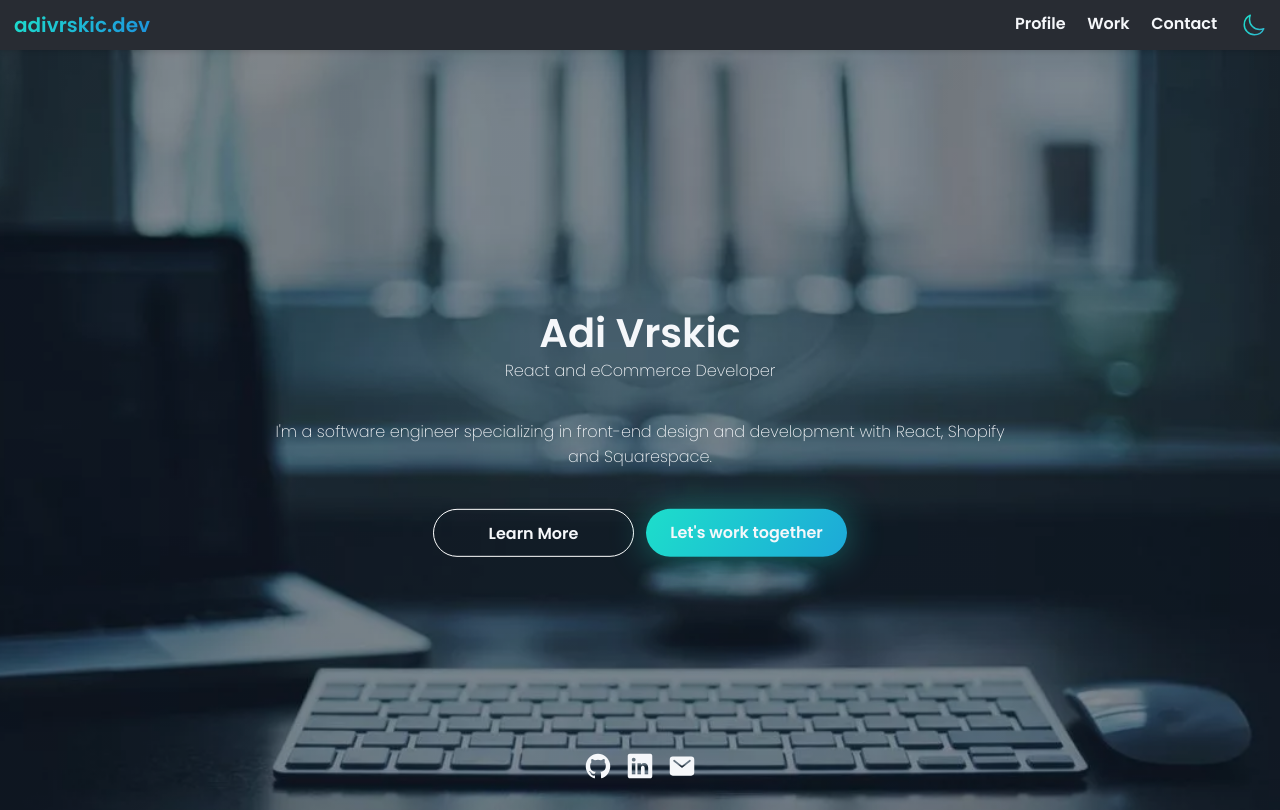
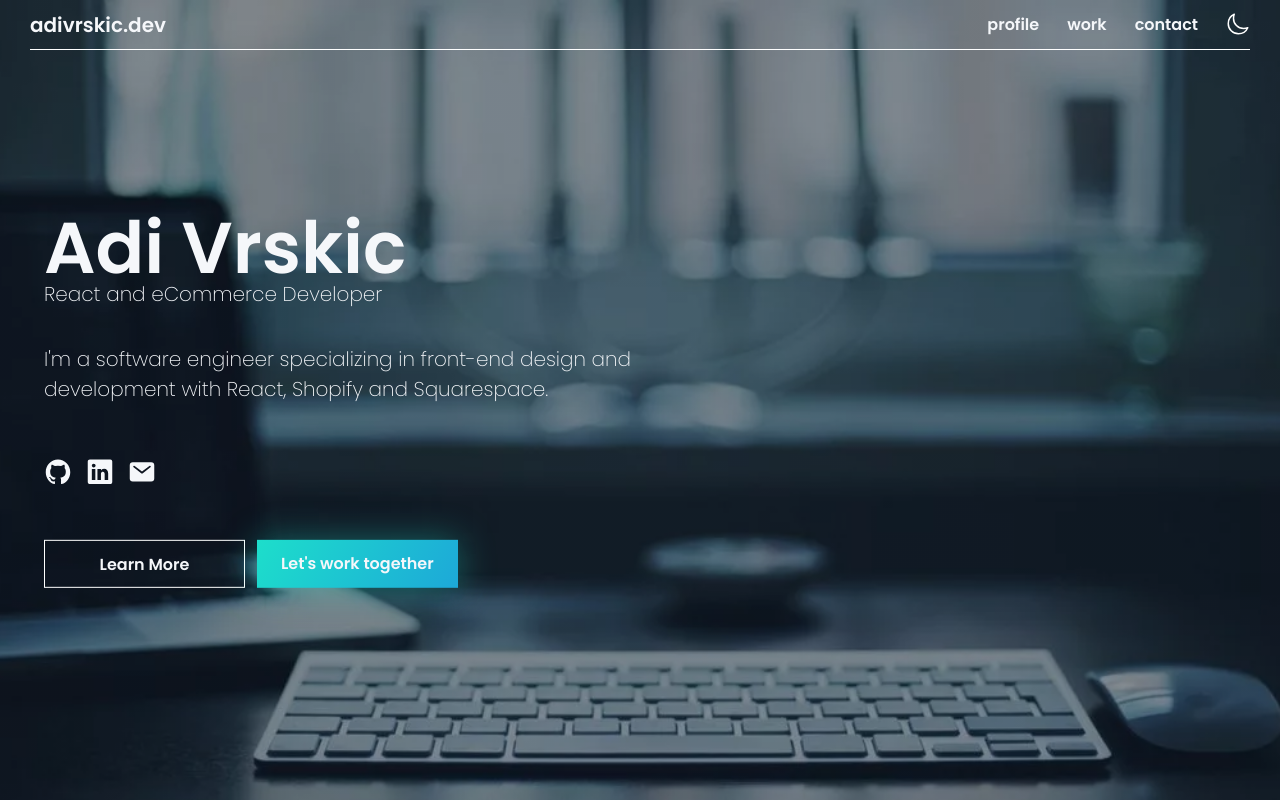
Before and after one commit to adivrskic/portfolio, a React (Create React App) app: page / in a window 1280 px wide. Built offline with nearby package versions, Linux system fonts and the light colour scheme.

Commit message:
dt banner

```diff
--- a/src/App.js
+++ b/src/App.js
@@ -24,8 +24,6 @@ function App() {
               <Route path="/contact" element={<Contact />} />
             </Routes>
           </main>
-
-          {/* <Footer /> */}
         </div>
       </BrowserRouter>
     </StateProvider>
--- a/src/components/Banner.js
+++ b/src/components/Banner.js
@@ -9,12 +9,6 @@ function Banner() {
 
   return (
     <div id="banner" className="banner">
-      <svg width="0" height="0">
-        <linearGradient id="gradient" x1="0%" y1="0%" x2="100%" y2="50%">
-          <stop stopColor={isDarkTheme ? "#1ddecb" : "#1793ff"} offset="0%" />
-          <stop stopColor={isDarkTheme ? "#2ebacd" : "#762ecd"} offset="100%" />
-        </linearGradient>
-      </svg>
       <div className="banner__content">
         <h1 className="banner__content-heading">Adi Vrskic</h1>
         <p className="banner__content-subheading">
@@ -25,6 +19,10 @@ function Banner() {
           development with React, Shopify and Squarespace.
         </p>
 
+        <div className="banner__socials">
+          <Socials size="small" color="light" />
+        </div>
+
         <div className="banner__buttons">
           <button className="button" onClick={() => scrollToAnchor("profile")}>
             Learn More
@@ -34,9 +32,6 @@ function Banner() {
           </a>
         </div>
       </div>
-      <div className="banner__socials">
-        <Socials size="small" color="light" />
-      </div>
     </div>
   );
 }
--- a/src/components/ForMyLove.js
+++ b/src/components/ForMyLove.js
@@ -1,4 +1,6 @@
 import React from "react";
+import { pictures } from "../data/pictures";
+import GalleryContainer from "./GalleryContainer";
 
 function ForMyLove() {
   return <div>ForMyLove</div>;
--- a/src/components/Header.js
+++ b/src/components/Header.js
@@ -1,13 +1,11 @@
-import React, { useState, useEffect } from "react";
+import React, { useEffect, useContext } from "react";
 import { IoSunnyOutline, IoMoonOutline } from "react-icons/io5";
-import GalleryContainer from "./GalleryContainer";
 import { StateContext } from "../context/StateProvider";
-import { pictures } from "../data/pictures";
 import { Link } from "react-router-dom";
 import "../styles/components/header.scss";
 
 function Header() {
-  const [{ isDarkTheme }, dispatch] = React.useContext(StateContext);
+  const [{ isDarkTheme }, dispatch] = useContext(StateContext);
 
   useEffect(() => {
     if (isDarkTheme) {
@@ -21,13 +19,6 @@ function Header() {
     localStorage.setItem("IS_DARK_THEME", isDarkTheme);
   }, [isDarkTheme]);
 
-  const scrollTop = () => {
-    window.scroll({
-      top: 0,
-      behavior: "smooth",
-    });
-  };
-
   return (
     <header className="header">
       <div className="header__content">
@@ -37,24 +28,20 @@ function Header() {
         <nav className="header__nav">
           <ul>
             <Link to="/profile">
-              <li>Profile</li>
+              <li>profile</li>
             </Link>
             <Link to="/work">
-              <li>Work</li>
+              <li>work</li>
             </Link>
             {/* <Link to="/games"><li>Games</li></Link> */}
-            <Link to="/contact">
-              <li>Contact</li>
+            <Link to="/contact" className="header__button">
+              <li c>contact</li>
             </Link>
             <li
               className="header__mode"
               onClick={() => dispatch({ type: "TOGGLE_THEME" })}
             >
-              {isDarkTheme ? (
-                <IoMoonOutline style={{ stroke: "url(#gradient)" }} />
-              ) : (
-                <IoSunnyOutline style={{ stroke: "url(#gradient)" }} />
-              )}
+              {isDarkTheme ? <IoMoonOutline /> : <IoSunnyOutline />}
             </li>
           </ul>
         </nav>
--- a/src/index.scss
+++ b/src/index.scss
@@ -82,7 +82,7 @@ ol {
 
 .button {
   padding: 0.667rem 1.5rem;
-  border-radius: 2.5rem;
+  // border-radius: 2.5rem;
   color: $text-light;
   background-image: $button-darkmode-bg;
   background-size: 150%;
--- a/src/styles/components/banner.scss
+++ b/src/styles/components/banner.scss
@@ -10,24 +10,32 @@
   background-repeat: no-repeat;
   background-size: cover;
   position: relative;
-  height: $banner-height;
+  height: 100vh;
   width: 100%;
 
   &__content {
-    @include flex(column, center, center);
+    @include flex(column, flex-start, flex-start);
     @include pos(absolute, $top: 50%, $left: 50%);
-    text-align: center;
+    text-align: left;
     transform: translate(-50%, -50%);
     color: $text-light;
-    width: $text-width;
+    width: calc(100% - 60px);
     max-width: calc(100% - #{$padding-sm});
     padding: $padding-sm;
 
+    &-heading {
+      font-size: 72px;
+      line-height: 72px;
+    }
+
     p {
       margin: $margin-md 0;
+      font-size: 20px;
+      max-width: 700px;
     }
 
     &-subheading {
+      font-size: 32px;
       font-weight: 300;
       line-height: 1;
       margin: 0 !important;
@@ -35,10 +43,11 @@
   }
 
   &__socials {
-    position: absolute;
-    bottom: 1rem;
-    left: 50%;
-    transform: translateX(-50%);
+    margin: 0 0 $margin-md 0;
+    // position: absolute;
+    // bottom: 1rem;
+    // left: 50%;
+    // transform: translateX(-50%);
   }
 
   &__buttons {
@@ -61,8 +70,6 @@
   }
 
   @media screen and (max-width: $mobile-breakpoint) {
-    height: $banner-height-mobile;
-
     &__buttons {
       flex-direction: column;
     }
--- a/src/styles/components/header.scss
+++ b/src/styles/components/header.scss
@@ -4,13 +4,14 @@
 @import "../mixins";
 
 .header {
-  @include pos(sticky, $top: 0);
+  @include pos(fixed, $top: 0);
   @include flex($jus: center);
-  background: $color-darkmode-bg-light;
-  width: 100%;
+  background: transparent;
+  width: calc(100% - 60px);
   z-index: 999;
+  margin: 0 30px;
   height: $header-height;
-  box-shadow: $header-box-shadow;
+  border-bottom: 1px solid #fff;
 
   &__logo {
     @include flex($jus: center, $ali: center);
@@ -18,22 +19,16 @@
     font-weight: bold;
     color: $text-light;
     cursor: pointer;
-    background: $button-darkmode-bg;
-    -webkit-background-clip: text;
-    -webkit-text-fill-color: transparent;
+    // background: $button-darkmode-bg;
+    // -webkit-background-clip: text;
+    // -webkit-text-fill-color: transparent;
     transition: $transition-fast;
   }
 
   &__content {
     @include flex($jus: space-between, $ali: center);
-    width: $header-width;
+    width: 100%;
     color: $text-light;
-    padding-left: $margin-sm;
-  }
-
-  &__nav {
-    display: flex;
-    height: 100%;
   }
 
   ul {
@@ -41,7 +36,6 @@
     height: 100%;
 
     li {
-      @include flex($ali: center);
       height: 100%;
     }
 
@@ -49,8 +43,7 @@
       @include flex($ali: center);
       height: 100%;
       text-decoration: none;
-      padding: 0 $margin-xs;
-      border-bottom: 3px solid transparent;
+      padding: 0 $margin-sm;
       font-weight: 600;
       transition: $transition-fast;
     }
@@ -68,49 +61,28 @@
 
   &__mode {
     @include flex($jus: center, $ali: center);
-    padding: 0 $padding-sm;
+    padding: 0 0 0 $padding-sm;
     cursor: pointer;
 
     svg {
       height: $icon-xs;
       width: $icon-xs;
-      color: $color-darkmode-highlight;
+      color: #fff;
     }
   }
 }
 
 body.lightmode {
   .header {
-    background: $color-lightmode-bg-light;
-
     &__logo {
-      background: $button-lightmode-bg;
-      -webkit-background-clip: text;
-      -webkit-text-fill-color: transparent;
-    }
-
-    &__content {
-      color: $text-dark;
+      // background: $button-lightmode-bg;
+      // -webkit-background-clip: text;
+      // -webkit-text-fill-color: transparent;
     }
 
     ul {
-      li a {
-        color: $text-dark;
-      }
-
-      li a:hover {
-        background-color: $color-lightmode-bg-dark;
-      }
-
-      li.active a {
-        border-bottom: 3px solid $color-lightmode-highlight;
-        border-image-source: $button-lightmode-bg;
-      }
-    }
-
-    &__mode {
-      svg {
-        color: $color-lightmode-highlight;
+      a {
+        color: $text-light;
       }
     }
   }
```
Also changed, not shown: src/components/MobileMenuBar.js (deleted, +0 -7 lines).
